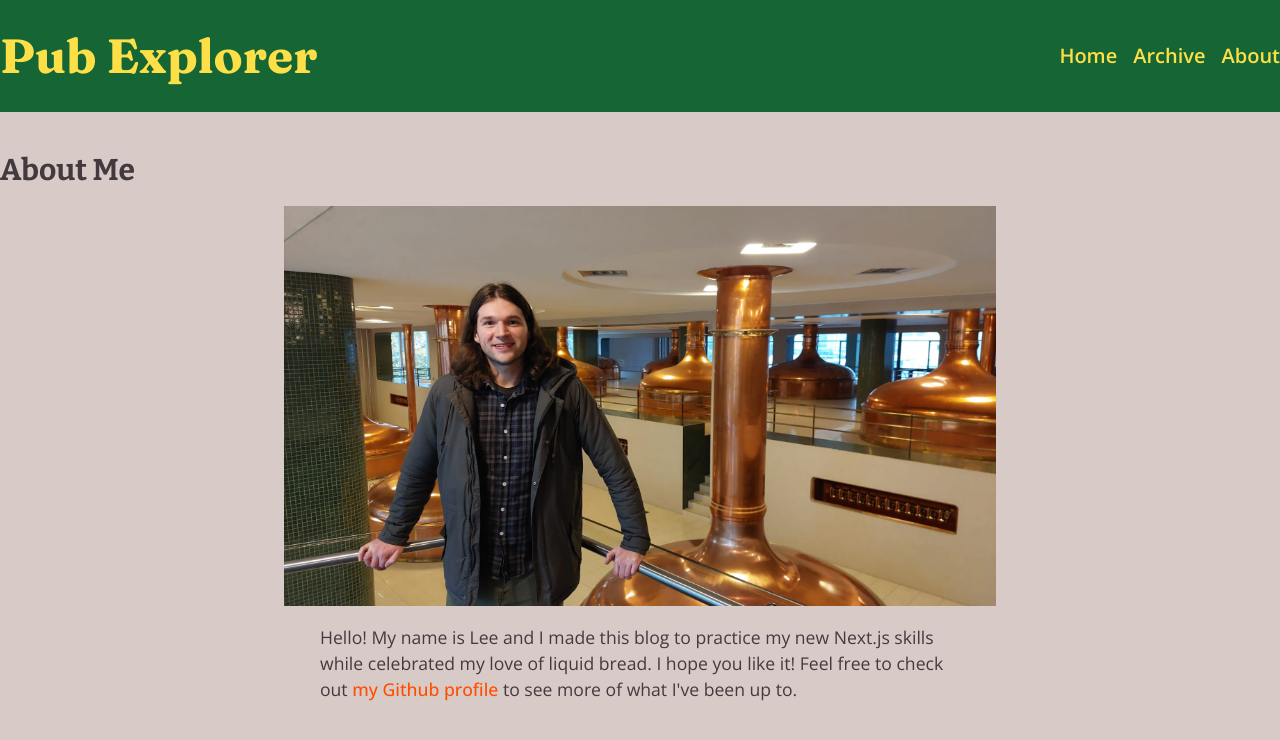
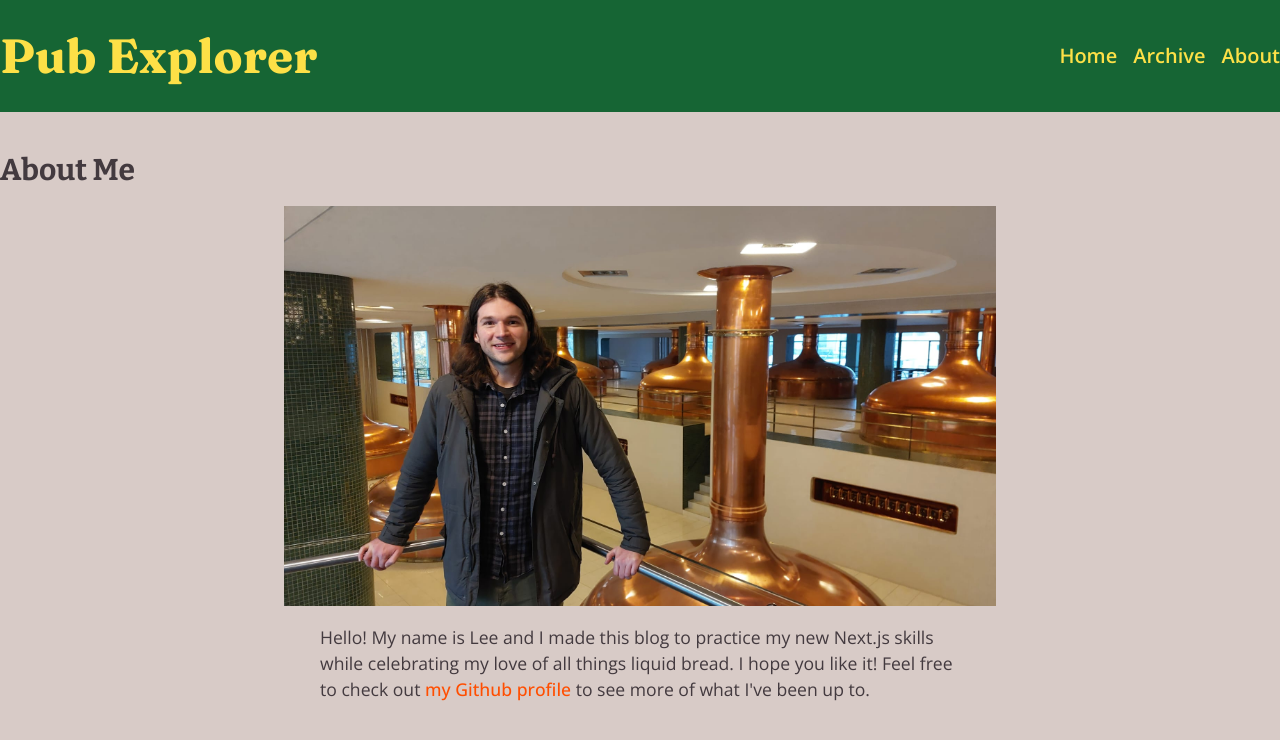
Before and after one commit to leemander/next-blog, a Next.js app: page /about in a window 1280 px wide. Shown: the top 740 px of the page. Built offline with nearby package versions, Linux system fonts and the light colour scheme.

Commit message:
Fix typo and add animation classes

```diff
--- a/src/app/about/page.tsx
+++ b/src/app/about/page.tsx
@@ -13,8 +13,8 @@ export default function Page() {
       />
       <p className="my-4 w-1/2 mx-auto">
         Hello! My name is Lee and I made this blog to practice my new Next.js
-        skills while celebrated my love of liquid bread. I hope you like it!
-        Feel free to check out{" "}
+        skills while celebrating my love of all things liquid bread. I hope you
+        like it! Feel free to check out{" "}
         <a href="https://github.com/leemander">my Github profile</a> to see more
         of what I&apos;ve been up to.
       </p>
--- a/src/app/blog/[slug]/page.tsx
+++ b/src/app/blog/[slug]/page.tsx
@@ -29,7 +29,7 @@ export default function BlogPost({ params }: BlogPostParams) {
   }
 
   return (
-    <div>
+    <main className="fade-in">
       <h2 className={`${bitter.className} text-3xl font-bold mb-4`}>
         {post.title}
       </h2>
@@ -49,6 +49,6 @@ export default function BlogPost({ params }: BlogPostParams) {
       {/* @ts-ignore */}
       <Comments postSlug={params.slug} />
       <CommentForm postSlug={params.slug} />
-    </div>
+    </main>
   );
 }
--- a/src/app/blog/page.tsx
+++ b/src/app/blog/page.tsx
@@ -10,7 +10,7 @@ export default function Page() {
   );
 
   return (
-    <main>
+    <main className="fade-in">
       <h2 className={`${bitter.className} text-3xl font-bold mb-4`}>
         All Posts
       </h2>
--- a/src/app/page.tsx
+++ b/src/app/page.tsx
@@ -37,7 +37,7 @@ export default function Home() {
   }
 
   return (
-    <main>
+    <main className="fade-in">
       <h2 className={`${bitter.className} text-3xl font-bold mb-8`}>
         Recent Posts
       </h2>
```
